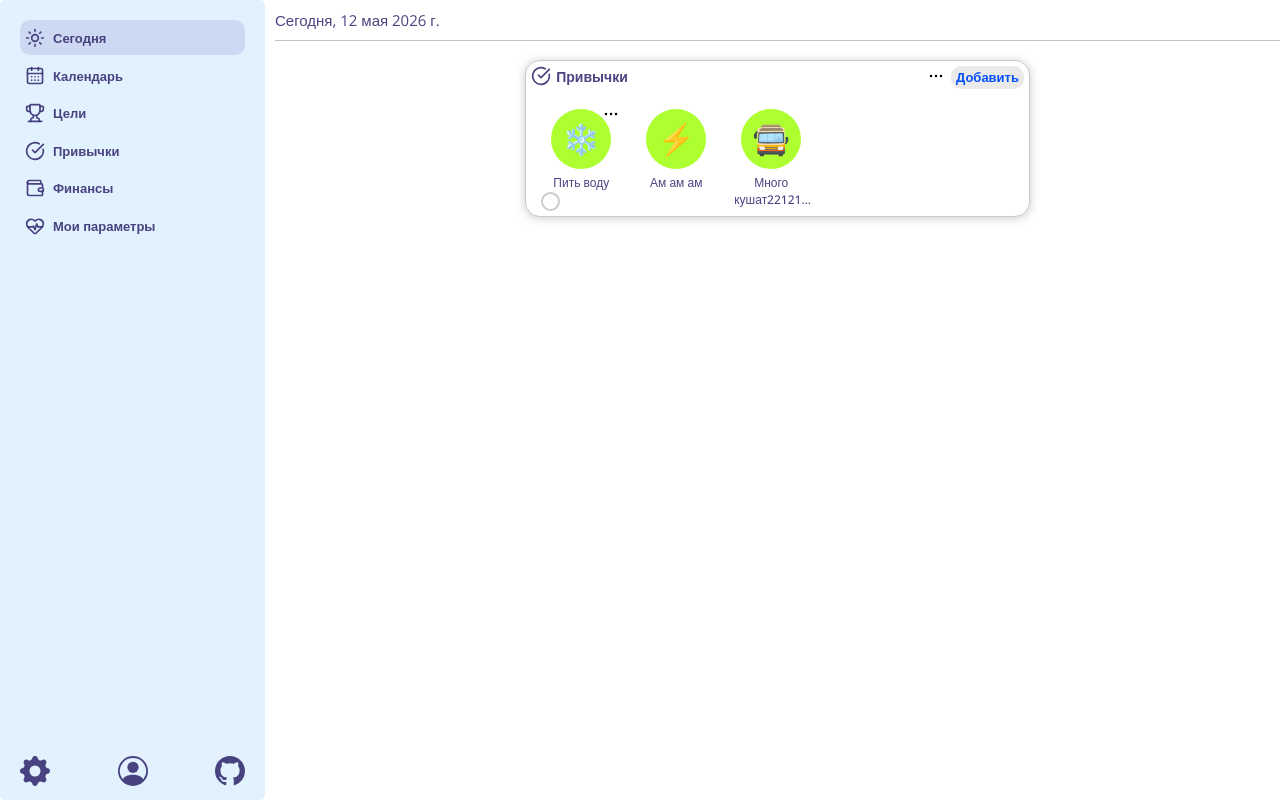
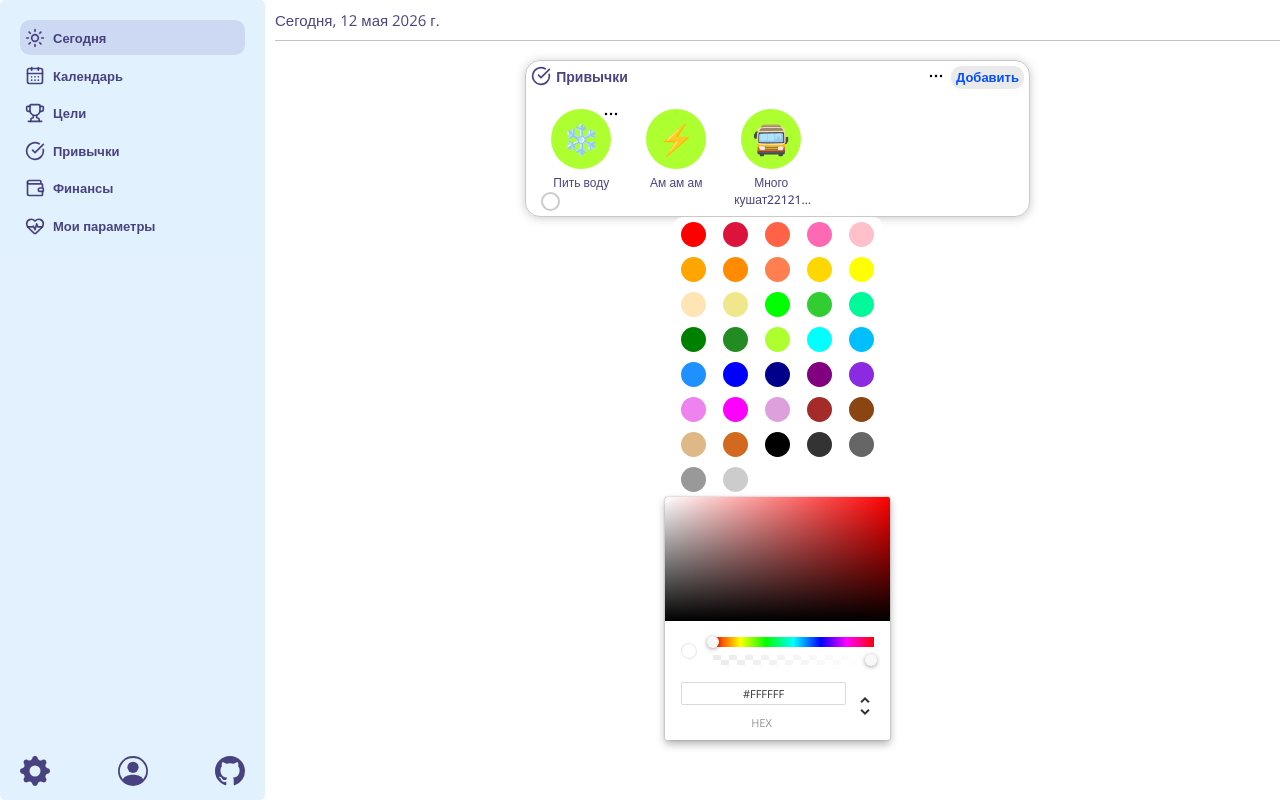
Before and after one commit to Glebess/better-every-day-app, a React (Vite) app: page /today in a window 1280 px wide. Built offline with nearby package versions, Linux system fonts and the light colour scheme.

Commit message:
добавлен компонент палитры цветов

```diff
--- /dev/null
+++ b/src/components/ColorPicker/ColorPicker.module.css
@@ -0,0 +1,23 @@
+.div_container {
+	display: grid;
+	grid-template-columns: 1fr 1fr 1fr 1fr 1fr;
+	width: 200px;
+	gap: 10px;
+	background-color: white;
+	align-items: center;
+	justify-content: center;
+	border-radius: 10px;
+	padding: 5px;
+}
+.div_color_select {
+	display: flex;
+	align-items: center;
+	justify-content: center;
+	flex-wrap: wrap;
+}
+.div_color_item {
+	width: 25px;
+	height: 25px;
+	border-radius: 50%;
+	cursor: pointer;
+}
--- a/src/components/ColorPicker/ColorPicker.tsx
+++ b/src/components/ColorPicker/ColorPicker.tsx
@@ -0,0 +1,68 @@
+import React, { useState } from 'react'
+import { ChromePicker } from 'react-color'
+import styles from './ColorPicker.module.css'
+const ColorPicker: React.FC = () => {
+	const [color, setColor] = useState('#ffffff')
+
+	const presetColors = [
+		'#ff0000',
+		'#dc143c',
+		'#ff6347',
+		'#ff69b4',
+		'#ffc0cb',
+		'#ffa500',
+		'#ff8c00',
+		'#ff7f50',
+		'#ffd700',
+		'#ffff00',
+		'#ffe4b5',
+		'#f0e68c',
+		'#00ff00',
+		'#32cd32',
+		'#00fa9a',
+		'#008000',
+		'#228b22',
+		'#adff2f',
+		'#00ffff',
+		'#00bfff',
+		'#1e90ff',
+		'#0000ff',
+		'#00008b',
+		'#800080',
+		'#8a2be2',
+		'#ee82ee',
+		'#ff00ff',
+		'#dda0dd',
+		'#a52a2a',
+		'#8b4513',
+		'#deb887',
+		'#d2691e',
+		'#000000',
+		'#333333',
+		'#666666',
+		'#999999',
+		'#cccccc',
+		'#ffffff',
+	]
+	return (
+		<>
+			<div className={styles.div_container}>
+				{presetColors.map((presetColor, index) => (
+					<div className={styles.div_color_select}>
+						<div
+							className={styles.div_color_item}
+							style={{ backgroundColor: presetColor }}
+							key={index}
+							onClick={() => setColor(presetColor)}
+						/>
+					</div>
+				))}
+			</div>
+			<ChromePicker
+				color={color}
+				onChange={(newColor) => setColor(newColor.hex)}
+			/>
+		</>
+	)
+}
+export default ColorPicker
--- a/src/modules/HabitsWidget/HabitsWidget.jsx
+++ b/src/modules/HabitsWidget/HabitsWidget.jsx
@@ -3,6 +3,7 @@ import { useState } from 'react'
 import Button from '../../UI/Button'
 import CustomCheckBox from '../../UI/CustomCheckBox'
 import DropDownSettings from '../../components/DropDownSettings/DropDownSettings'
+
 import checkboxStyles from './CheckBox.module.css'
 import styles from './HabitsWidget.module.css'
 const HabitsWidget = () => {
--- a/src/pages/TodayPages/TodayPages.jsx
+++ b/src/pages/TodayPages/TodayPages.jsx
@@ -1,4 +1,5 @@
 import HabitsWidget from '../../modules/HabitsWidget/HabitsWidget'
+import ColorPicker from '..//..//components/ColorPicker/ColorPicker'
 import { formatDate, getToday } from './../../utils/timeUtils'
 import styles from './TodayPages.module.css'
 const TodayPages = () => {
@@ -14,6 +15,7 @@ const TodayPages = () => {
 			<div className={styles.div_line}></div>
 			<div className={styles.div_widget}>
 				<HabitsWidget />
+				<ColorPicker />
 			</div>
 		</div>
 	)
```
